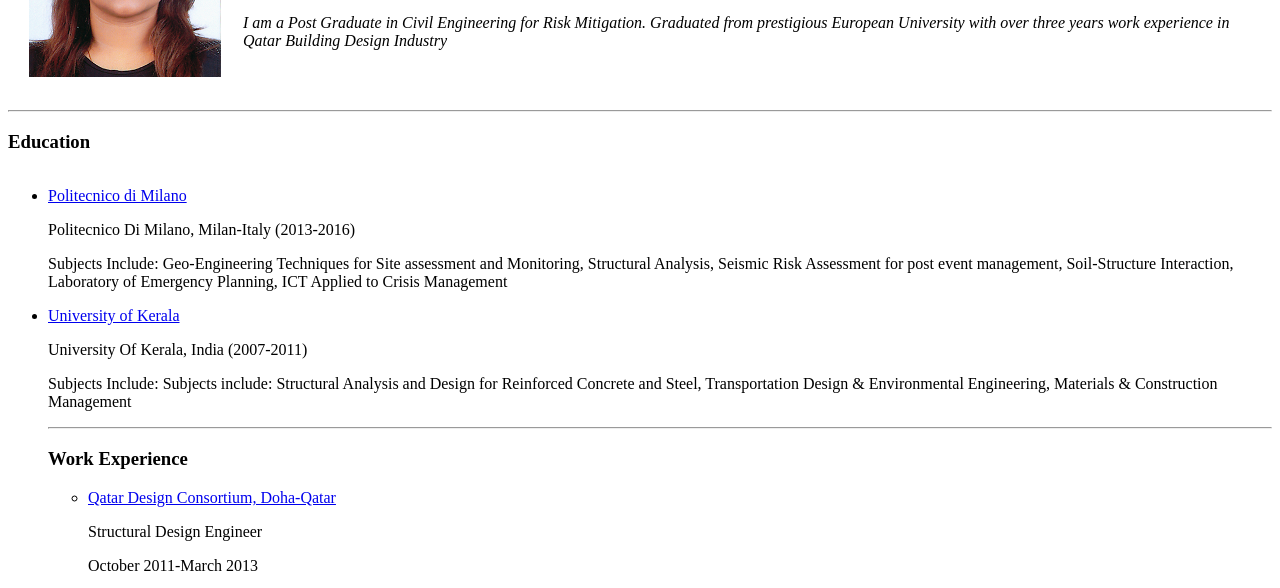
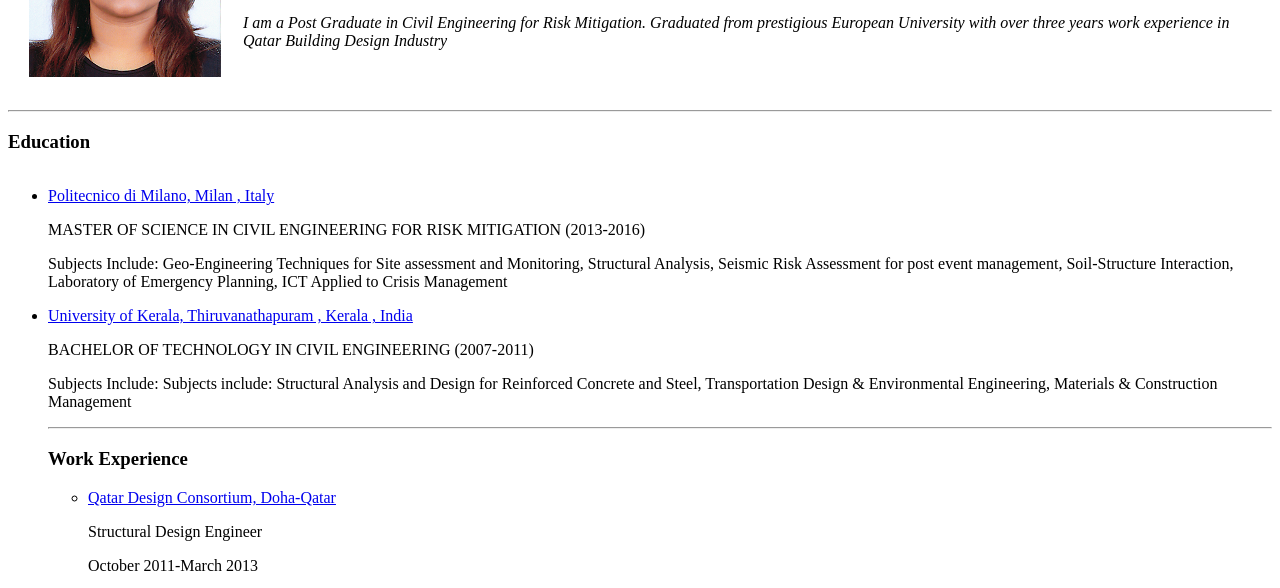
Before and after one commit to tenuthomas/cv, a plain HTML site: page index.html in a window 1280 px wide. Shown: the part 144-732 px from the top of the page. Drawn offline with Linux system fonts and the light colour scheme.

Commit message:
Update index.html

```diff
--- a/index.html
+++ b/index.html
@@ -20,9 +20,9 @@ Qatar Building Design Industry </em> </p></td>
     <table cellspacing=10>
     </table>
     <ul>
- <li> <a href="https://www.polimi.it/">   Politecnico di Milano </a></li>
+ <li> <a href="https://www.polimi.it/">   Politecnico di Milano, Milan , Italy </a></li>
 
-<p> Politecnico Di Milano, Milan-Italy (2013-2016)</p>
+<p> MASTER OF SCIENCE IN CIVIL ENGINEERING FOR RISK MITIGATION (2013-2016)</p>
 
 <p> Subjects Include:
 Geo-Engineering Techniques for Site assessment and Monitoring, Structural Analysis,
@@ -30,9 +30,9 @@ Seismic Risk Assessment for post event management, Soil-Structure Interaction,
 Laboratory of Emergency Planning, ICT Applied to Crisis Management </p>
 
 
-  <li> <a href="https://www.keralauniversity.ac.in/">   University of Kerala </a></li>
+  <li> <a href="https://www.keralauniversity.ac.in/">   University of Kerala, Thiruvanathapuram , Kerala , India </a></li>
 
-<p> University Of Kerala, India (2007-2011) </p>
+<p> BACHELOR OF TECHNOLOGY IN CIVIL ENGINEERING (2007-2011) </p>
 
 <p> Subjects Include:
 Subjects include:
```
